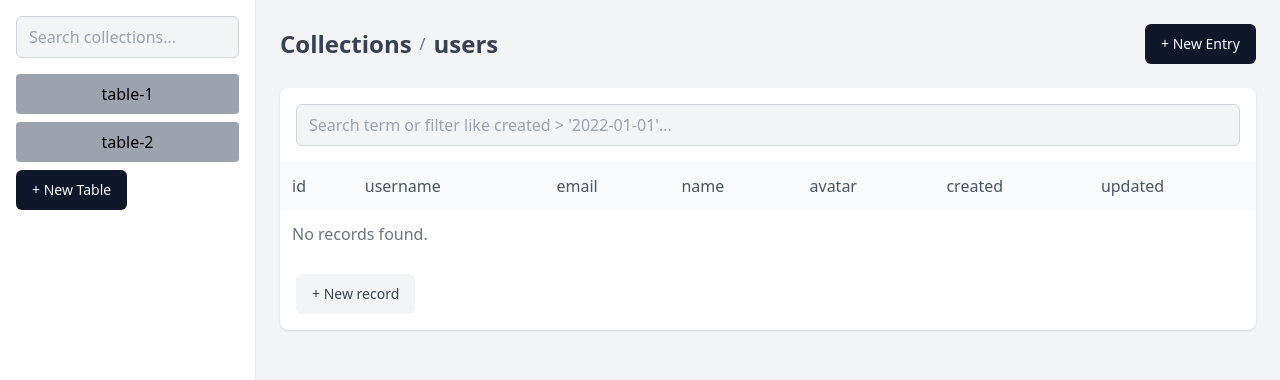
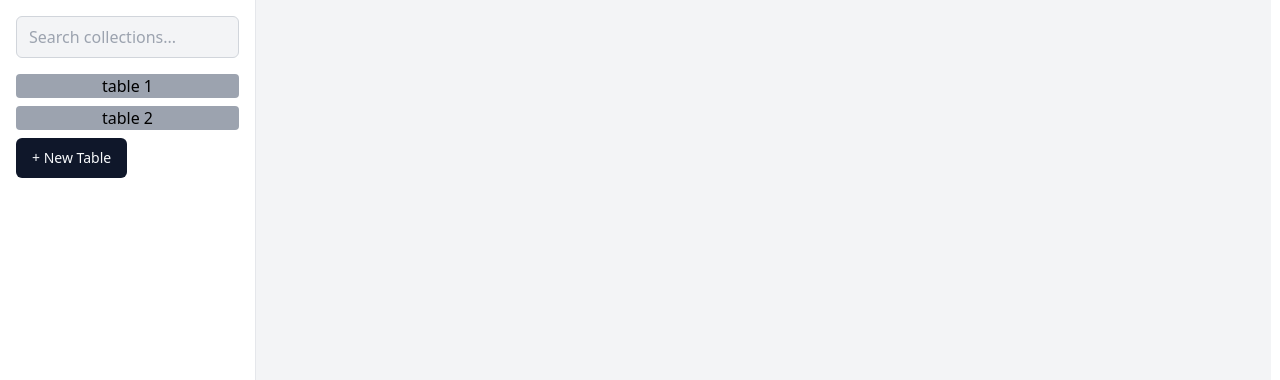
Before and after one commit to xnpltn/sql-dashboard, a Vue app in the folder ui/: page / in a window 1280 px wide. Shown: the top 380 px of the page. Built offline with nearby package versions, Linux system fonts and the light colour scheme.

Commit message:
routes/ toast

```diff
--- a/ui/src/App.vue
+++ b/ui/src/App.vue
@@ -1,12 +1,24 @@
 <script setup>
-import HomeView from "./views/HomeView.vue"
 import Toaster from "./components/ui/toast/Toaster.vue";
+import Aside from "./components/Aside.vue";
+import NewTableModal from "./components/collection/NewTableModal.vue";
+import { ref } from "vue";
+import { provide } from 'vue'
+import { RouterView } from "vue-router";
+let showNewTableModal = ref(false)
+provide("showNewTableModal", showNewTableModal)
+
+
 </script>
 
 <template>
-  <HomeView/>
+  <Aside @openModal="showNewTableModal = true"></Aside>
+
+  <NewTableModal :showNewTableModal="showNewTableModal" @closeModal="showNewTableModal = false"
+    @addTable="(n) => addToTable(n)"></NewTableModal>
+  <RouterView />
+
   <Toaster />
 </template>
 
-<style scoped>
-</style>
+<style scoped></style>
--- a/ui/src/components/Aside.vue
+++ b/ui/src/components/Aside.vue
@@ -1,29 +1,28 @@
 <script setup>
 
-import { ref } from 'vue';
 import Button from './ui/button/Button.vue';
+import { RouterLink } from 'vue-router';
+import { useTableStore } from '@/stores/tables';
 
-
-defineProps({
-    tables: Array
-})
+const tableStore = useTableStore()
+function getPath(table) {
+  return `/table/${table.id}`
+}
 
 </script>
 
 
 <template>
-    <aside class="w-64 bg-white border-r border-gray-200 p-4">
+  <aside class="w-64 fixed h-screen bg-white border-r border-gray-200 p-4">
     <div class="mb-4">
-        <input
-          type="text"
-          placeholder="Search collections..."
-          class="w-full px-3 py-2 bg-gray-100 border border-gray-300 rounded-md focus:outline-none focus:ring-2 focus:ring-blue-500"
-        >
+      <input type="text" placeholder="Search collections..."
+        class="w-full px-3 py-2 bg-gray-100 border border-gray-300 rounded-md focus:outline-none focus:ring-2 focus:ring-blue-500">
     </div>
     <nav>
       <ul>
-          <li v-for="table in tables" class="mb-2 p-2 bg-gray-400 rounded text-center cursor-pointer">
-              {{ table }}
+        <li v-for="table in tableStore.tables" class="mb-2  bg-gray-400 rounded text-center cursor-pointer">
+          <router-link :to="getPath(table)" class="p-2">{{
+            table.name }}</router-link>
         </li>
       </ul>
     </nav>
--- a/ui/src/components/collection/NewTableModal.vue
+++ b/ui/src/components/collection/NewTableModal.vue
@@ -1,8 +1,8 @@
 <script setup>
 import Button from '../ui/button/Button.vue';
-import {ref} from "vue"
-
-
+import { ref } from "vue"
+import { useTableStore } from '@/stores/tables';
+const tableStore = useTableStore()
 const props = defineProps({
   showNewTableModal: Boolean
 })
@@ -26,7 +26,8 @@ let newTableName = ref("")
       </div>
       <div class="mb-4">
         <label class="block text-sm font-medium text-gray-700 mb-1">Name *</label>
-          <input v-model="newTableName" type="text" class="w-full px-3 py-2 border border-gray-300 rounded-md focus:outline-none focus:ring-2 focus:ring-blue-500">
+        <input v-model="newTableName" type="text"
+          class="w-full px-3 py-2 border border-gray-300 rounded-md focus:outline-none focus:ring-2 focus:ring-blue-500">
       </div>
       <div class="flex justify-between items-center mb-4">
         <span class="text-sm font-medium text-gray-700">Type:</span>
@@ -36,23 +37,26 @@ let newTableName = ref("")
       </div>
       <div class="mb-4">
         <div class="text-sm text-gray-500 mb-2">System fields: id, created, updated</div>
-          <Button class="w-full bg-white text-gray-700 font-semibold py-2 px-4 border border-gray-300 rounded shadow hover:bg-gray-100">
+        <Button
+          class="w-full bg-white text-gray-700 font-semibold py-2 px-4 border border-gray-300 rounded shadow hover:bg-gray-100">
           + New field
         </Button>
       </div>
       <div class="mb-4">
         <h3 class="text-sm font-medium text-gray-700 mb-2">Unique constraints and indexes (0)</h3>
-          <button class="bg-white text-gray-700 text-sm py-1 px-3 border border-gray-300 rounded shadow hover:bg-gray-100">
+        <button
+          class="bg-white text-gray-700 text-sm py-1 px-3 border border-gray-300 rounded shadow hover:bg-gray-100">
           + New index
         </button>
       </div>
       <div class="flex justify-end space-x-2">
-          <Button @click="$emit('closeModal')"  class="px-4 py-2 bg-gray-200 text-gray-700 rounded-md hover:bg-gray-300">
+        <Button @click="$emit('closeModal')" class="px-4 py-2 bg-gray-200 text-gray-700 rounded-md hover:bg-gray-300">
           Cancel
         </Button>
-          <Button @click='$emit("addTable", newTableName)' class="px-4 py-2 bg-black text-white rounded-md hover:bg-gray-800">
+        <Button @click='tableStore.addTable({ name: newTableName, id: tableStore.tables.length })'
+          class="px-4 py-2 bg-black text-white rounded-md hover:bg-gray-800">
           Create
-          </Button >
+        </Button>
       </div>
     </div>
   </div>
--- a/ui/src/router/index.js
+++ b/ui/src/router/index.js
@@ -1,6 +1,6 @@
 import { createRouter, createWebHistory } from 'vue-router'
 import HomeView from '../views/HomeView.vue'
-
+import TableView from "../views/TableView.vue"
 const router = createRouter({
   history: createWebHistory(import.meta.env.BASE_URL),
   routes: [
@@ -10,6 +10,11 @@ const router = createRouter({
       component: HomeView
     },
 
+    {
+      path: '/table/:id',
+      name: 'table',
+      component: TableView
+    },
   ]
 })
 
--- /dev/null
+++ b/ui/src/stores/tables.ts
@@ -0,0 +1,12 @@
+import { ref } from 'vue'
+import { defineStore } from 'pinia'
+import { toast } from '@/components/ui/toast'
+export const useTableStore = defineStore('tables', () => {
+  const tables = ref([{ id: 0, name: "table 1", fields: ["name", "age", "height"] }, { id: 1, name: "table 2", fields: ["grade", "class", "sport"] }])
+  function addTable(table: table) {
+    tables.value.push(table)
+    toast({ title: "Success", description: `table ${table.name} added successfully` })
+  }
+
+  return { tables, addTable }
+})
--- /dev/null
+++ b/ui/src/types/table.ts
@@ -0,0 +1,5 @@
+interface table {
+  id: number,
+  name: string,
+  fields: string[]
+}
--- a/ui/src/views/HomeView.vue
+++ b/ui/src/views/HomeView.vue
@@ -1,72 +1,16 @@
 <script setup>
-import Aside from '@/components/Aside.vue';
 import Button from '@/components/ui/button/Button.vue';
 import NewTableModal from '@/components/collection/NewTableModal.vue';
-import { ref } from 'vue';
-let showNewTableModal = ref(false)
-let tables = ref(['table-1', 'table-2'])
+import { inject } from 'vue'
 
-function addToTable(table){
-  tables.value.push(table)
-}
+const showNewTableModal = inject("showNewTableModal")
 
 </script>
 
 <template>
 
-  <div class="flex h-screen bg-gray-100">
-    <!-- Aside -->
-    <Aside @openModal="showNewTableModal= true" :tables="tables"></Aside>
+  <div class="flex h-screen bg-gray-100 ml-64 max-w-[calc(100%-265px)]">
     <!-- Main Content -->
-    <main class="flex-1 p-6">
-      <div class="flex items-center justify-between mb-6">
-        <div class="flex items-center">
-          <h1 class="text-2xl font-semibold text-gray-700">Collections</h1>
-          <span class="mx-2 text-gray-500">/</span>
-          <h2 class="text-2xl font-semibold text-gray-700">users</h2>
-        </div>
-        <div class="flex space-x-2">
-
-          <Button >
-            + New Entry
-          </Button>
-        </div>
-      </div>
-
-      <div class="bg-white rounded-lg shadow">
-        <div class="p-4">
-          <input
-            type="text"
-            placeholder="Search term or filter like created > '2022-01-01'..."
-            class="w-full px-3 py-2 bg-gray-100 border border-gray-300 rounded-md focus:outline-none focus:ring-2 focus:ring-blue-500"
-          >
-        </div>
-        <table class="w-full">
-          <thead>
-            <tr class="bg-gray-50 text-left">
-              <th class="p-3 text-gray-600 font-medium">id</th>
-              <th class="p-3 text-gray-600 font-medium">username</th>
-              <th class="p-3 text-gray-600 font-medium">email</th>
-              <th class="p-3 text-gray-600 font-medium">name</th>
-              <th class="p-3 text-gray-600 font-medium">avatar</th>
-              <th class="p-3 text-gray-600 font-medium">created</th>
-              <th class="p-3 text-gray-600 font-medium">updated</th>
-            </tr>
-          </thead>
-          <tbody>
-            <tr>
-              <td class="p-3 text-gray-500" colspan="7">No records found.</td>
-            </tr>
-          </tbody>
-        </table>
-        <div class="p-4">
-          <Button class="px-4 py-2 bg-gray-100 text-gray-700 rounded-md hover:bg-gray-200">
-            + New record
-          </Button>
-        </div>
-      </div>
-    </main>
-    <NewTableModal :showNewTableModal="showNewTableModal" @closeModal="showNewTableModal = false" @addTable="(n)=> addToTable(n)"></NewTableModal>
 
   </div>
 </template>
--- /dev/null
+++ b/ui/src/views/TableView.vue
@@ -0,0 +1,63 @@
+<script setup>
+import { useRoute } from 'vue-router';
+import { useTableStore } from '@/stores/tables';
+const tableStore = useTableStore()
+import Button from '@/components/ui/button/Button.vue';
+import { watch } from 'vue';
+const route = useRoute()
+let table = tableStore.tables[route.params.id]
+
+watch(
+  () => route.params.id,
+  (id, _,) => {
+    table = tableStore.tables[parseInt(id)]
+  }
+)
+
+</script>
+
+<template>
+
+  <div class="flex h-screen bg-gray-100 ml-64 max-w-[calc(100%-265px)]">
+    <main class="flex-1 p-6">
+      <div class="flex items-center justify-between mb-6">
+        <div class="flex items-center">
+          <h1 class="text-2xl font-semibold text-gray-700">Table</h1>
+          <span class="mx-2 text-gray-500">/</span>
+          <h2 class="text-2xl font-semibold text-gray-700">{{ table.name }}</h2>
+        </div>
+        <div class="flex space-x-2">
+
+          <Button>
+            + New Entry
+          </Button>
+        </div>
+      </div>
+
+      <div class="bg-white rounded-lg shadow">
+        <div class="p-4">
+          <input type="text" placeholder="Search term or filter like created > '2022-01-01'..."
+            class="w-full px-3 py-2 bg-gray-100 border border-gray-300 rounded-md focus:outline-none focus:ring-2 focus:ring-blue-500">
+        </div>
+        <table class="w-full">
+          <thead>
+            <tr class="bg-gray-50 text-left">
+
+              <th v-for="field in table.fields" class="p-3 text-gray-600 font-medium">{{ field }}</th>
+            </tr>
+          </thead>
+          <tbody>
+            <tr>
+              <td class="p-3 text-gray-500" colspan="7">No records found.</td>
+            </tr>
+          </tbody>
+        </table>
+        <div class="p-4">
+          <Button class="px-4 py-2 bg-gray-100 text-gray-700 rounded-md hover:bg-gray-200">
+            + New record
+          </Button>
+        </div>
+      </div>
+    </main>
+  </div>
+</template>
```
Also changed, not shown: ui/src/stores/counter.js (deleted, +0 -12 lines). Lines whose indentation alone changed are shown as unchanged.
